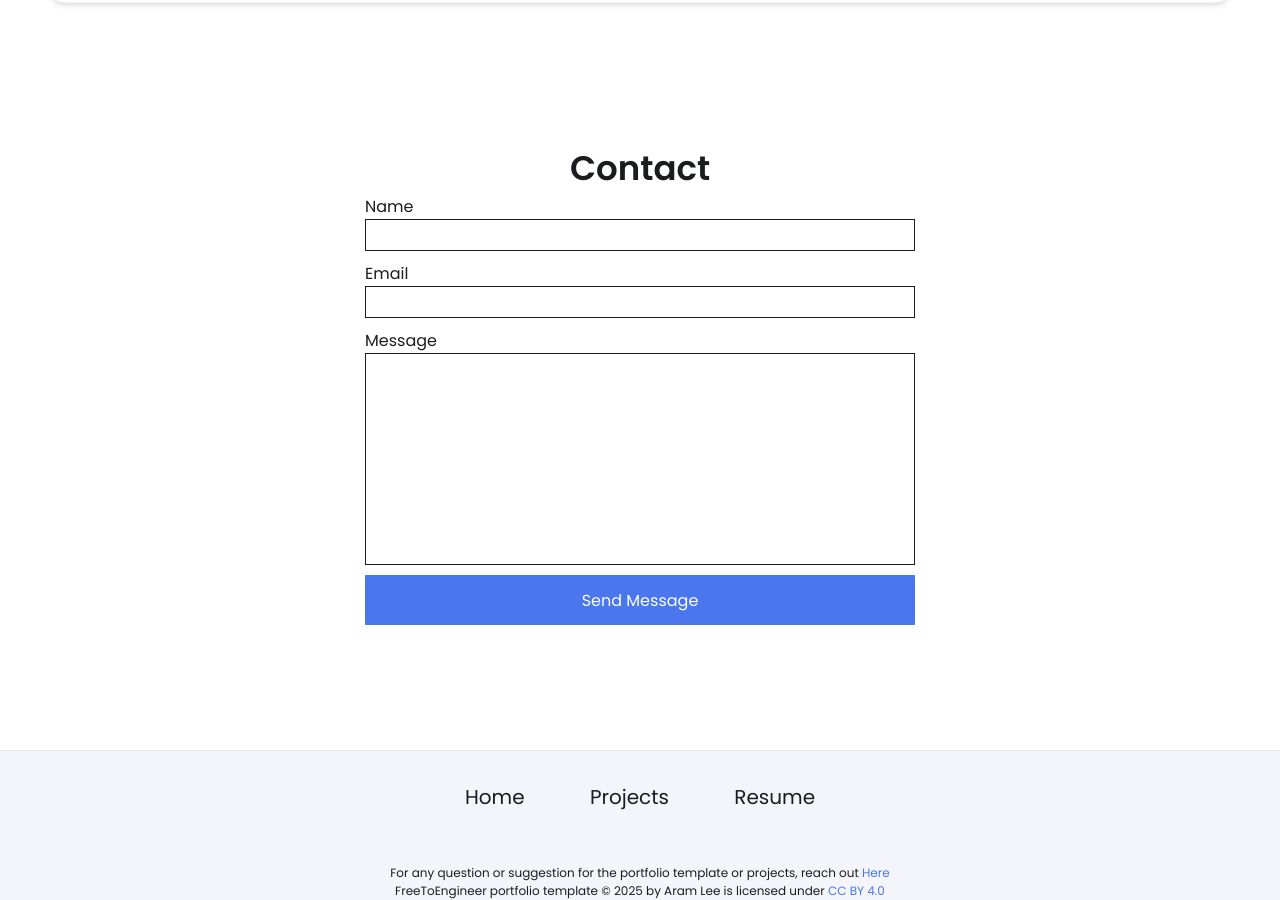
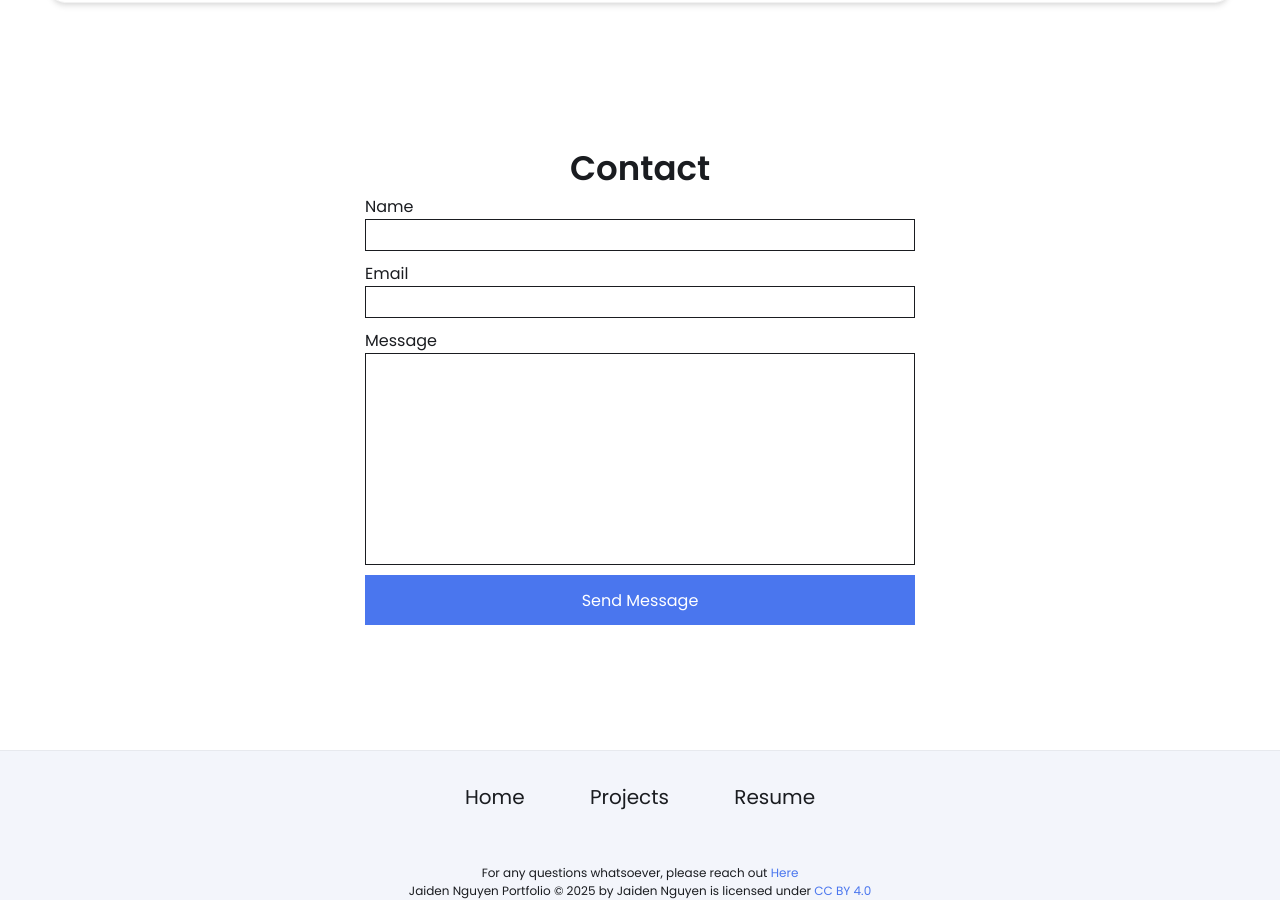
Before and after one commit to JavaJaiden/JavaJaiden.github.io, a Jekyll site: the page built from index.html, in a window 1280 px wide and 900 px high, scrolled down 2415 px. Built offline with Jekyll 4.4.1, drawn with Linux system fonts in a browser that asks for light colours.

Commit message:
Update footer.html

```diff
--- a/_includes/footer.html
+++ b/_includes/footer.html
@@ -13,7 +13,7 @@
         </div>
     </div>
     <div class="license">
-        <span>For any question or suggestion for the portfolio template or projects, reach out <a class="help" href="mailto:aram.lee12@gmail.com"> Here</a> </span>
-        <p>FreeToEngineer portfolio template © 2025 by Aram Lee is licensed under <a href="https://creativecommons.org/licenses/by/4.0/?ref=chooser-v1">CC BY 4.0</a></p>
+        <span>For any questions whatsoever, please reach out <a class="help" href="mailto:22jnguyencollege@gmail.com"> Here</a> </span>
+        <p>Jaiden Nguyen Portfolio © 2025 by Jaiden Nguyen is licensed under <a href="https://creativecommons.org/licenses/by/4.0/?ref=chooser-v1">CC BY 4.0</a></p>
     </div>
 </footer>
```
